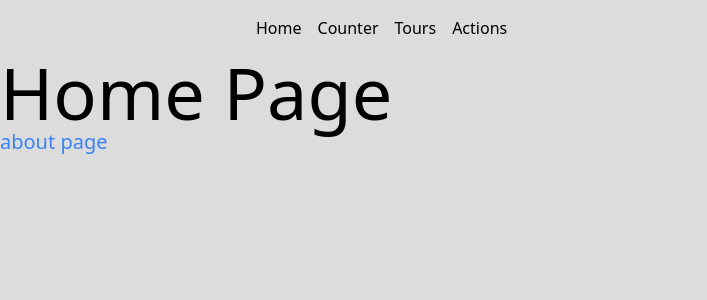
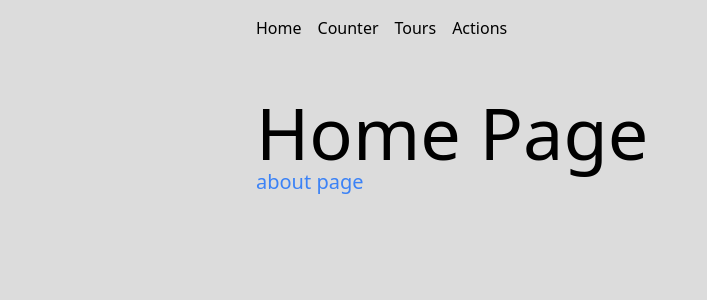
Before and after one commit to fasnimo/tutorial_nextjs_two, a Next.js app: page / in a window 1280 px wide. Shown: the top 300 px of the page, without its empty margins (0-707 px from the left). Built offline with nearby package versions, Linux system fonts and the light colour scheme.

Commit message:
centered main

```diff
--- a/app/layout.tsx
+++ b/app/layout.tsx
@@ -5,7 +5,7 @@
   return <html lang='en'>
     <body>
       <NavBar/>
-      {children}
+      <main className='max-w-3xl mx-auto py-10'>{children}</main>
     </body>
   </html>
 
--- a/components/NavBar.tsx
+++ b/components/NavBar.tsx
@@ -3,7 +3,7 @@
 
 function NavBar() {
   return (
-    <nav className="max-w-3xl mx-auto py-4 flex gap-x-4 boarder-b-2">
+    <nav className="max-w-3xl mx-auto py-4 flex gap-x-4">
         <Link href='/'>Home</Link>
         <Link href='/counter'>Counter</Link>
         <Link href='/tours'>Tours</Link>
```
